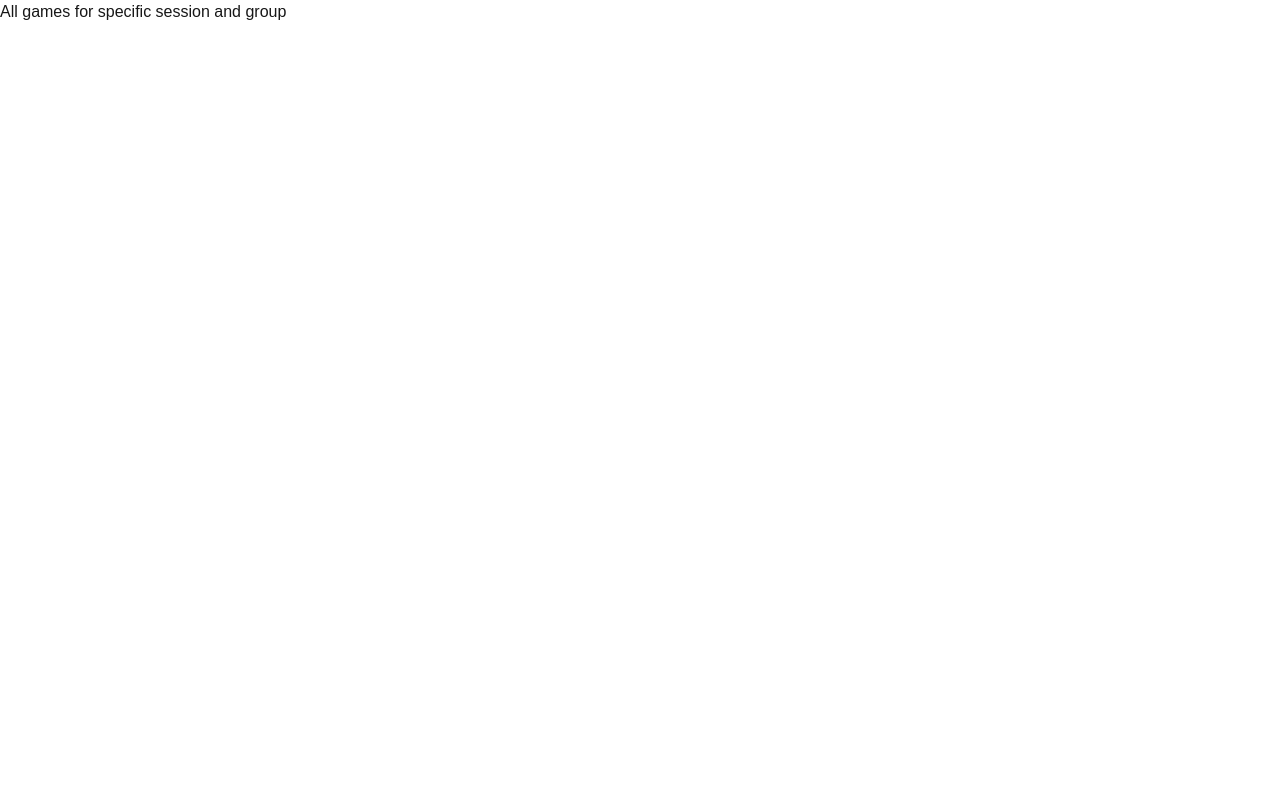
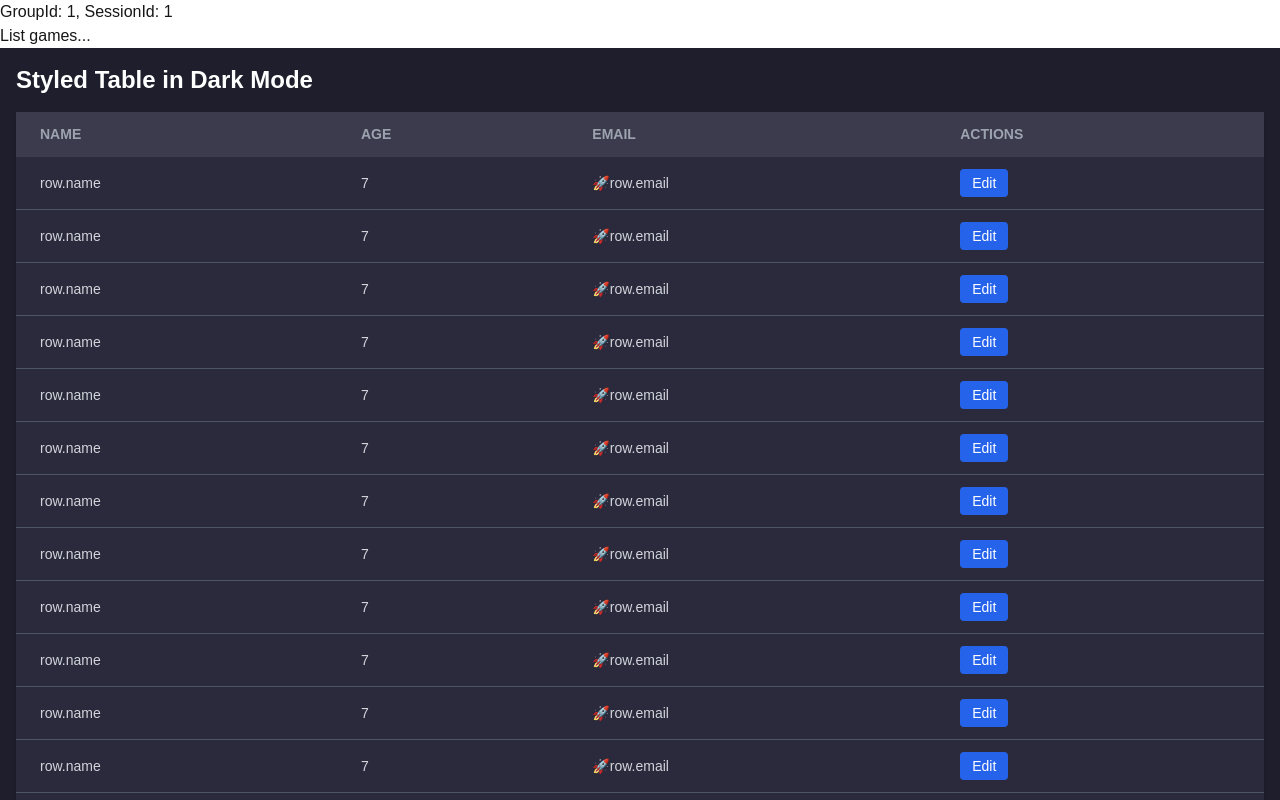
Before and after one commit to ejms116/doko-list, a Next.js app in the folder doko-app/: page /groups/1/sessions/1 in a window 1280 px wide. Shown: the top 800 px of the page. Built offline with nearby package versions, Linux system fonts and the light colour scheme.

Commit message:
working on ui

```diff
--- a/doko-app/app/groups/[groupId]/page.tsx
+++ b/doko-app/app/groups/[groupId]/page.tsx
@@ -1,3 +1,5 @@
+import SessionRow from "./session-row";
+
 const groups = [
 	{
 		"id": 1,
@@ -24,10 +26,32 @@ const groups = [
 ]
 
 
-export default function GroupsPage() {
-    return (
-      <div>
-          <h1>All groups</h1>
-      </div>
-    );
-  }
+export default function GroupPage( { params }: {
+	params: {groupId: string }
+}) {
+	return (
+		<div className="min-h-screen bg-[#1E1E2C] text-gray-200 p-4">
+			<h1 className="text-2xl font-bold mb-4 text-white">Styled Table in Dark Mode</h1>
+			<div className="overflow-x-auto">
+			<table className="min-w-full table-auto bg-[#2A2A3C] shadow-md rounded-lg">
+				<thead>
+				<tr className="bg-[#3B3B4D] text-gray-400 uppercase text-sm leading-normal">
+					<th className="py-3 px-6 text-left">Name</th>
+					<th className="py-3 px-6 text-left">Age</th>
+					<th className="py-3 px-6 text-left">Email</th>
+					<th className="py-3 px-6 text-left">Actions</th>
+				</tr>
+				</thead>
+				<tbody className="text-gray-300 text-sm">
+				<SessionRow key="1" name="row.name" age="7" email="row.email" />
+				<SessionRow key="2" name="row.name" age="7" email="row.email" />
+				<SessionRow key="3" name="row.name" age="7" email="row.email" />
+
+
+				</tbody>
+			</table>
+			</div>
+		</div>
+		);
+
+}
--- /dev/null
+++ b/doko-app/app/groups/[groupId]/session-row.tsx
@@ -0,0 +1,22 @@
+interface SessionRowProps {
+    name: string;
+    age: number;
+    email: string;
+  }
+
+  const SessionRow: React.FC<SessionRowProps> = ({ name, age, email }) => {
+    return (
+      <tr className="border-b border-gray-600 hover:bg-[#3B3B4D]">
+        <td className="py-3 px-6 text-left whitespace-nowrap">{name}</td>
+        <td className="py-3 px-6 text-left">{age}</td>
+        <td className="py-3 px-6 text-left">{email}</td>
+        <td className="py-3 px-6 text-left">
+          <button className="bg-blue-600 text-white py-1 px-3 rounded hover:bg-blue-700">
+            Edit
+          </button>
+        </td>
+      </tr>
+    );
+  };
+
+  export default SessionRow;
--- /dev/null
+++ b/doko-app/app/groups/[groupId]/sessions/[sessionId]/game-row.tsx
@@ -0,0 +1,22 @@
+interface GameRowProps {
+    name: string;
+    age: number;
+    email: string;
+  }
+
+const GameRow: React.FC<GameRowProps> = ({ name, age, email }) => {
+return (
+    <tr className="border-b border-gray-600 hover:bg-[#3B3B4D]">
+    <td className="py-3 px-6 text-left whitespace-nowrap">{name}</td>
+    <td className="py-3 px-6 text-left">{age}</td>
+    <td className="py-3 px-6 text-left">{email}</td>
+    <td className="py-3 px-6 text-left">
+        <button className="bg-blue-600 text-white py-1 px-3 rounded hover:bg-blue-700">
+        Edit
+        </button>
+    </td>
+    </tr>
+);
+};
+
+export default GameRow;
--- a/doko-app/app/groups/[groupId]/sessions/[sessionId]/games/page.tsx
+++ /dev/null
@@ -1,8 +0,0 @@
-
-export default function Game() {
-    return (
-      <div>
-          <h1>All games of a sessions for specific group</h1>
-      </div>
-    );
-  }
--- a/doko-app/app/groups/[groupId]/sessions/[sessionId]/page.tsx
+++ b/doko-app/app/groups/[groupId]/sessions/[sessionId]/page.tsx
@@ -1,8 +1,36 @@
+import GameRow from "./game-row";
 
-export default function Sessions() {
+const array = [...Array(100)]
+
+export default function SessionPage( { params }: {
+  params: {
+    groupId: string,
+    sessionId: string
+  }
+}) {
     return (
-      <div>
-          <h1>All games for specific session and group</h1>
-      </div>
+      <div className="overflow-x-auto">
+          <h1>GroupId: {params.groupId}, SessionId: {params.sessionId} </h1>
+          <h1>List games...</h1>
+          <div className="min-h-screen bg-[#1E1E2C] text-gray-200 p-4">
+			<h1 className="text-2xl font-bold mb-4 text-white">Styled Table in Dark Mode</h1>
+			<table className="min-w-full table-auto bg-[#2A2A3C] shadow-md rounded-lg">
+				<thead>
+				<tr className="bg-[#3B3B4D] text-gray-400 uppercase text-sm leading-normal">
+					<th className="py-3 px-6 text-left">Name</th>
+					<th className="py-3 px-6 text-left">Age</th>
+					<th className="py-3 px-6 text-left">Email</th>
+					<th className="py-3 px-6 text-left">Actions</th>
+				</tr>
+				</thead>
+				<tbody className="text-gray-300 text-sm">
+          {array.map((item, index)=>
+            <GameRow key={index} name="row.name" age="7" email="🚀row.email" />
+          )}
+
+				</tbody>
+			</table>
+			</div>
+		</div>
     );
-  }
+}
--- /dev/null
+++ b/doko-app/app/groups/page.tsx
@@ -0,0 +1,7 @@
+export default function GroupsPage() {
+    return (
+      <div>
+          <h1>All groups</h1>
+      </div>
+    );
+  }
```
Also changed, not shown: doko-app/app/groups/[groupId]/group-row.tsx (deleted).
